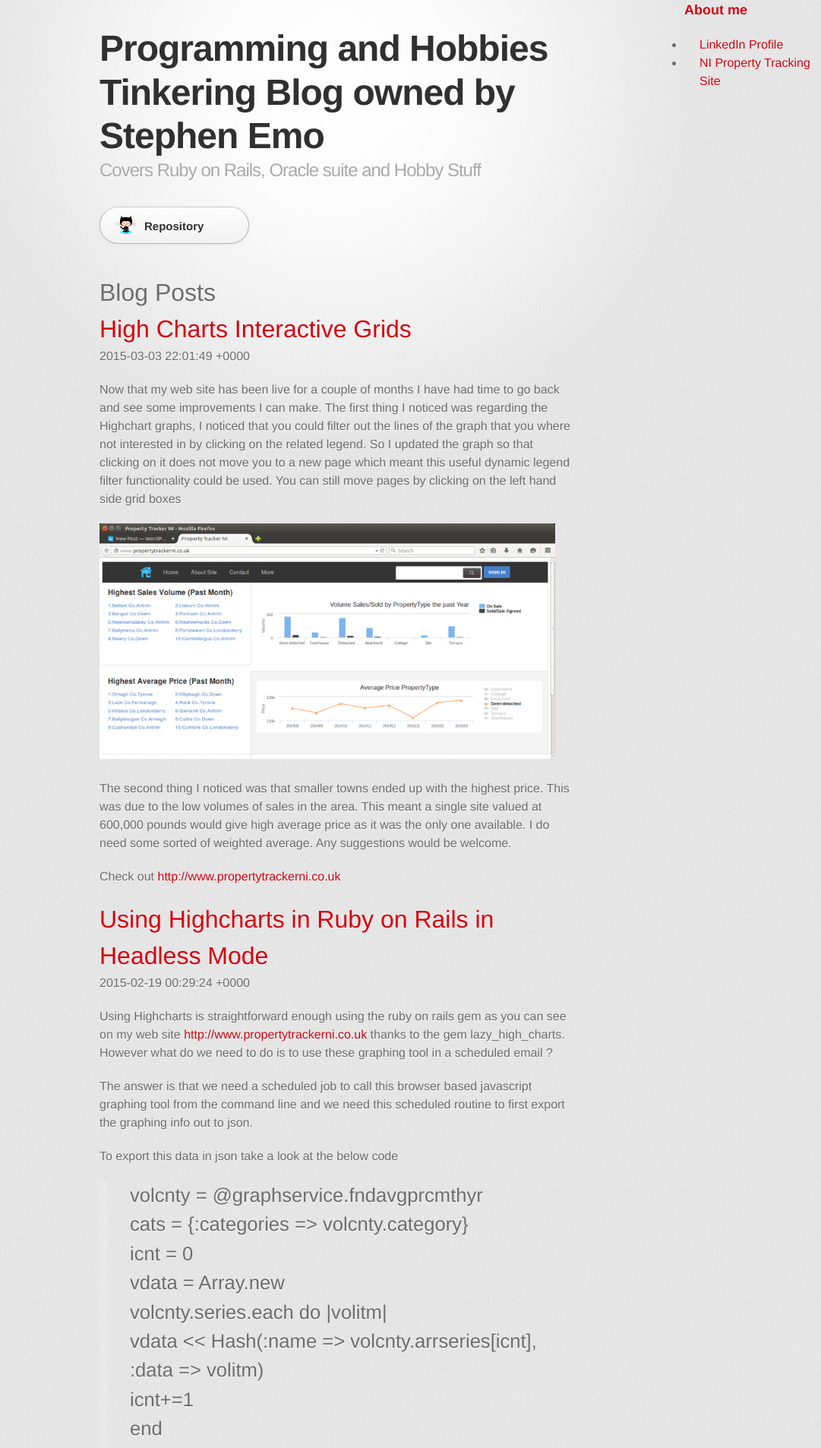
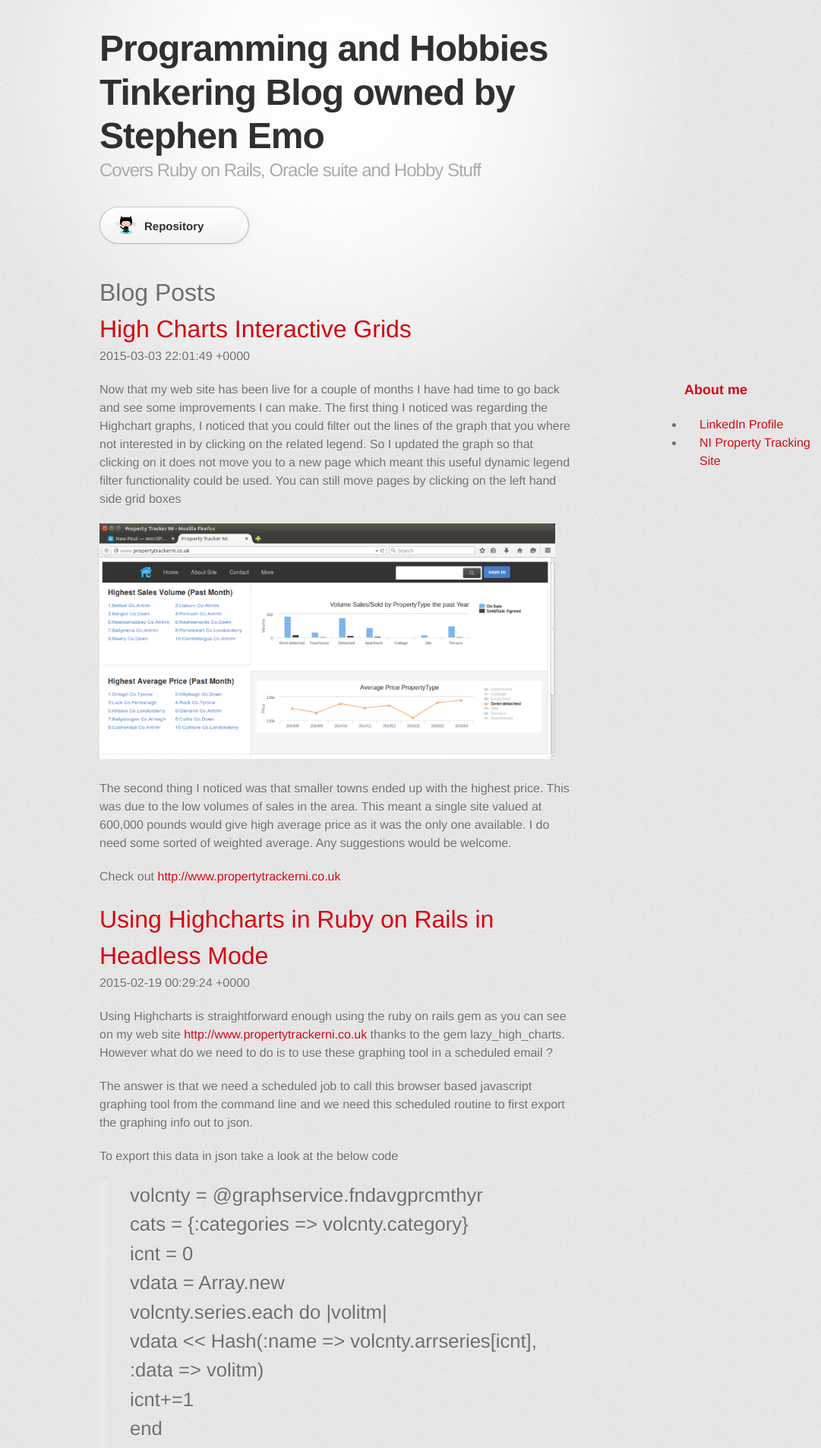
Before and after one commit to emomonkey/emomonkey.github.io, a Jekyll site: the page built from index.html, in a window 1280 px wide. Shown: the top 1906 px of the page at 76% size, without its empty margins (199-1280 px from the left). Built offline with Jekyll 4.4.1, drawn with Linux system fonts in a browser that asks for light colours; some web fonts are replaced; the list of posts is cut into pages by our own code.

Commit message:
Update stylesheet.css

```diff
--- a/stylesheets/stylesheet.css
+++ b/stylesheets/stylesheet.css
@@ -329,7 +329,7 @@
 aside {
   position: absolute;
    right: 0;
-   top: 0;
+   top: 500px;
    width: 180px;
 }
 
```
